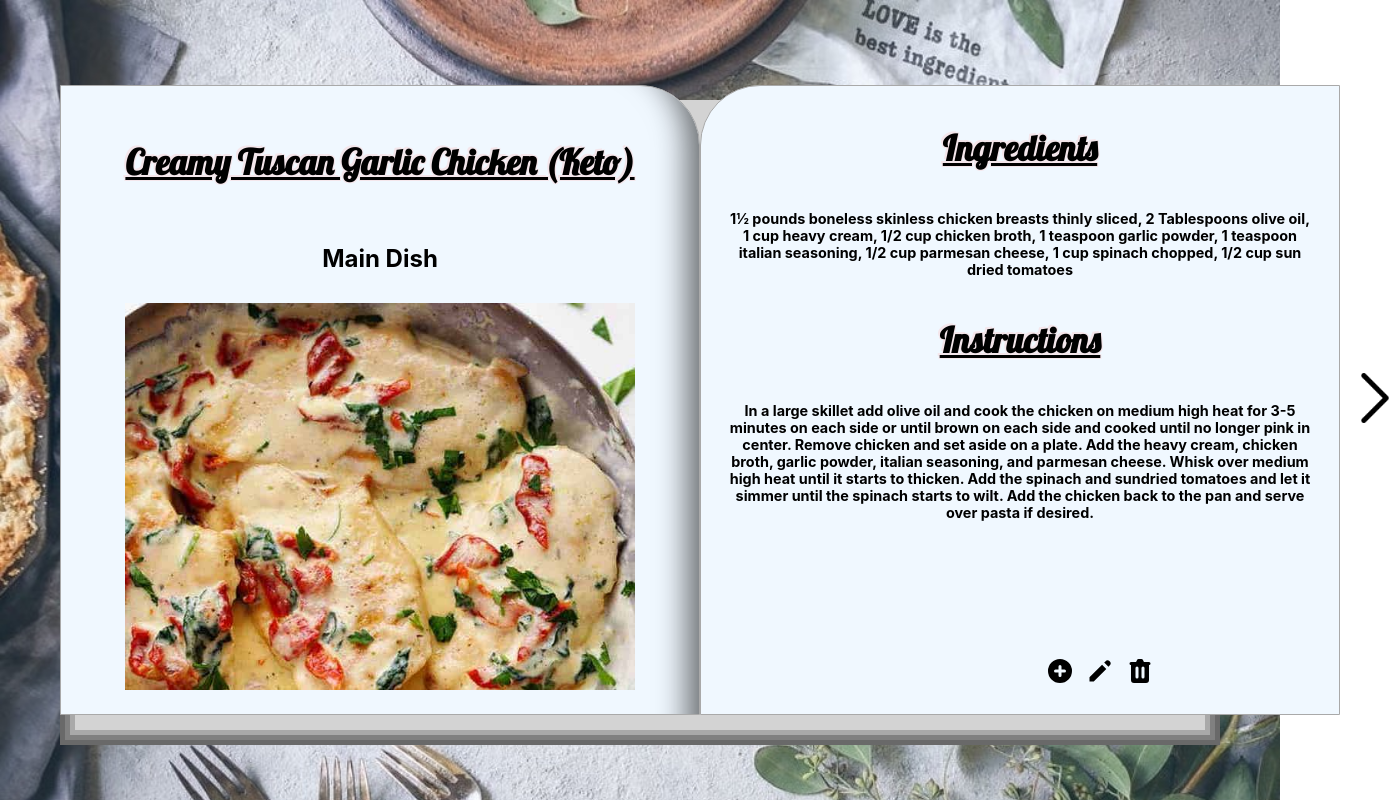
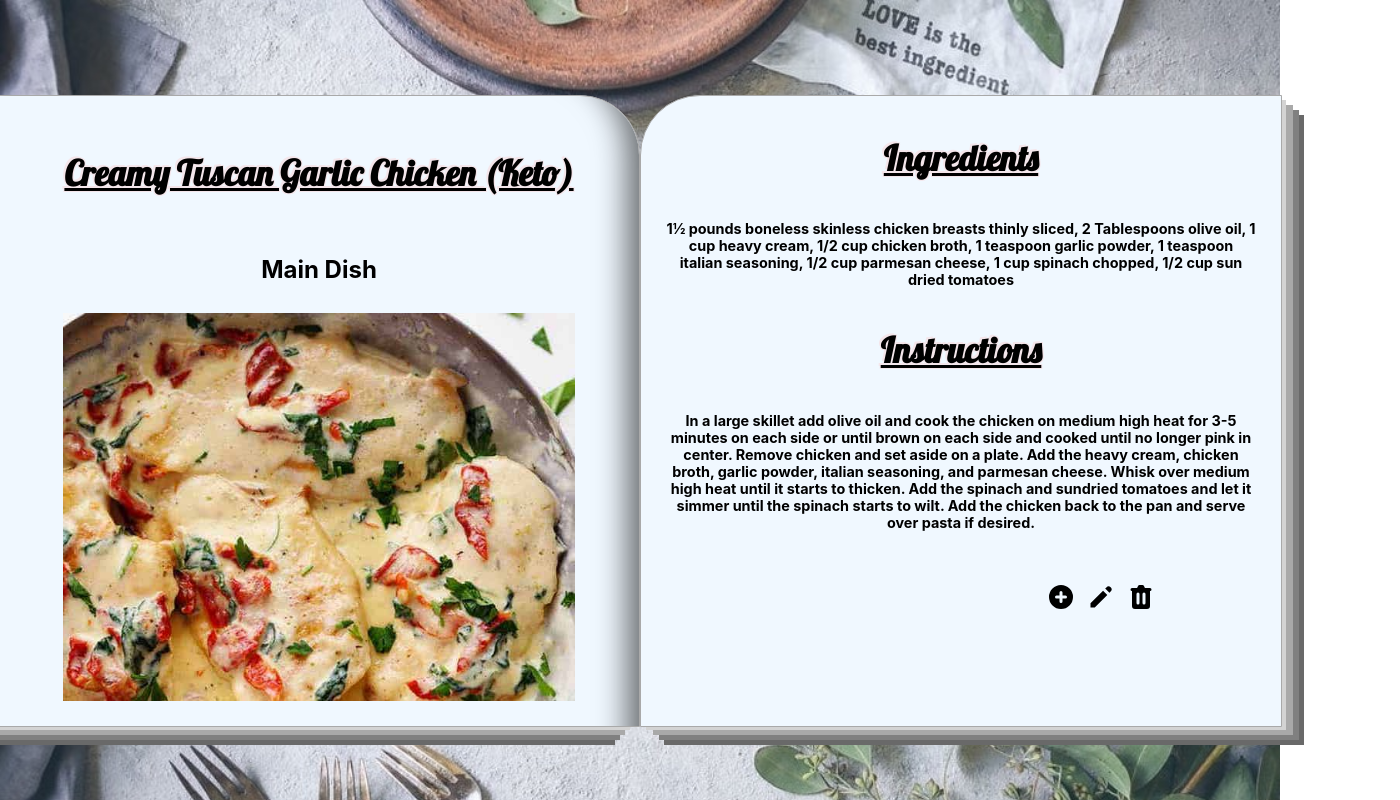
Before and after one commit to zetske/My-Recipe-Book, a React (Create React App) app: page / in a window 1280 px wide. Shown: the whole page, 1400 px wide, since content can reach past the window. Built offline with nearby package versions, Linux system fonts and the light colour scheme.

Commit message:
Improve page alignment on recipe book pages

```diff
--- a/src/ShowRecipe.css
+++ b/src/ShowRecipe.css
@@ -1,35 +1,16 @@
-.pageheader {
-  font-size: 30px;
-  margin-bottom: 0px ;
-}
-
 .container {
   display: flex;
-  justify-content: space-evenly;
-  /* padding: 50px 100px; */
   height: 650px;
-  width: 1400px;
-  align-content: center;
+  max-width: 1400px;
 }
 
 .container a {
   align-self: center;
 }
 
-/* .RecipeBook {
-  display: flex;
-  width: 80%;
-  height: 100%;
-  justify-content: center;
-  background-color: #fce9db;
-  background-image: url(./backgrounds/background_book.jpeg);
-  -webkit-box-shadow: -3px 11px 5px 0px rgba(0,0,0,0.55);
--moz-box-shadow: -3px 11px 5px 0px rgba(0,0,0,0.55);
-box-shadow: -3px 11px 5px 0px rgba(0,0,0,0.55); */
-
-
 .pageOne {
-  width: 50%;
+  width: 640px;
+  position: absolute;
   display: flex;
   justify-content: center;
   flex-direction: column;
@@ -44,6 +25,9 @@ box-shadow: -3px 11px 5px 0px rgba(0,0,0,0.55); */
   border-color: #A9A9A9;
   border-style: solid;
   border-width: 1px;
+  right: 50%;
+  top: 85px;
+  height: 630px;
 }
 
 h1 {
@@ -63,7 +47,6 @@ h1 {
   width: 80%;
   max-height: 550px;
   margin: 10px 0px;
-
 }
 
 .page-one-back-1 {
@@ -75,51 +58,49 @@ h1 {
   position: absolute;
   height: 630px;
   z-index: 4;
-  left: 75px;
+  right: 50%;
   top: 90px;
 }
 
 .page-one-back-2 {
   width: 640px;
   margin: 10px 10px 10px 0px;
-  justify-content: flex-start;
   border-top-right-radius: 60px;
   background-color: #A9A9A9;
   position: absolute;
   height: 630px;
   z-index: 3;
-  left: 70px;
+  right: 50.4%;
   top: 95px;
 }
 
 .page-one-back-3 {
   width: 640px;
   margin: 10px 10px 10px 0px;
-  justify-content: flex-start;
   border-top-right-radius: 60px;
   background-color: #808080;
   position: absolute;
   height: 630px;
   z-index: 2;
-  left: 65px;
+  right: 50.8%;
   top: 100px;
 }
 
 .page-one-back-4 {
   width: 640px;
   margin: 10px 10px 10px 0px;
-  justify-content: flex-start;
   border-top-right-radius: 60px;
   background-color: #696969;
   position: absolute;
   height: 630px;
   z-index: 1;
-  left: 60px;
+  right: 51.2%;
   top: 105px;
 }
 
 .pageTwo {
-  width: 50%;
+  width: 640px;
+  position: absolute;
   display: flex;
   flex-direction: column;
   align-items: center;
@@ -130,57 +111,56 @@ h1 {
   z-index: 9;
   border-color: #A9A9A9;
   border-style: solid;
-  border-width: 1px
+  border-width: 1px;
+  left: 50%;
+  height: 630px;
+  top: 85px;
 }
 .page-two-back-1 {
   width: 640px;
   margin: 10px 10px 10px 0px;
-  justify-content: flex-start;
   border-top-left-radius: 60px;
   background-color: #D3D3D3;
   position: absolute;
   height: 630px;
   z-index: 4;
-  right: 65px;
+  left: 50.5%;
   top: 90px;
 }
 
 .page-two-back-2 {
   width: 640px;
   margin: 10px 10px 10px 0px;
-  justify-content: flex-start;
   border-top-left-radius: 60px;
   background-color: #A9A9A9;
   position: absolute;
   height: 630px;
   z-index: 3;
-  right: 60px;
+  left: 51%;
   top: 95px;
 }
 
 .page-two-back-3 {
   width: 640px;
   margin: 10px 10px 10px 0px;
-  justify-content: flex-start;
   border-top-left-radius: 60px;
   background-color: #808080;
   position: absolute;
   height: 630px;
   z-index: 2;
-  right: 55px;
+  left: 51.5%;
   top: 100px;
 }
 
 .page-two-back-4 {
   width: 640px;
   margin: 10px 10px 10px 0px;
-  justify-content: flex-start;
   border-top-left-radius: 60px;
   background-color: #696969;
   position: absolute;
   height: 630px;
   z-index: 1;
-  right: 50px;
+  left: 51.9%;
   top: 105px;
 }
 
--- a/src/ShowRecipe.js
+++ b/src/ShowRecipe.js
@@ -8,7 +8,6 @@ import Edit from "./icons/edit";
 import Add from "./icons/add";
 import Modal from "./modal";
 import EditRecipe from "./EditRecipe";
-// import recipes from "./Recipes";
 
 function Recipe(props) {
   const displayLeftArrowStyle = props.isFirst ? "0.1" : "1";
@@ -102,8 +101,6 @@ function ShowRecipe(props) {
 
   return (
     <div>
-      {/* <h1 className="pageheader">Lets Grababyte !</h1> */}
-      {/* <h5>Created by Anzette Muntingh</h5> */}
       {newRecipe ? (
         <AddRecipe
           showRecipeBook={() => {
```
